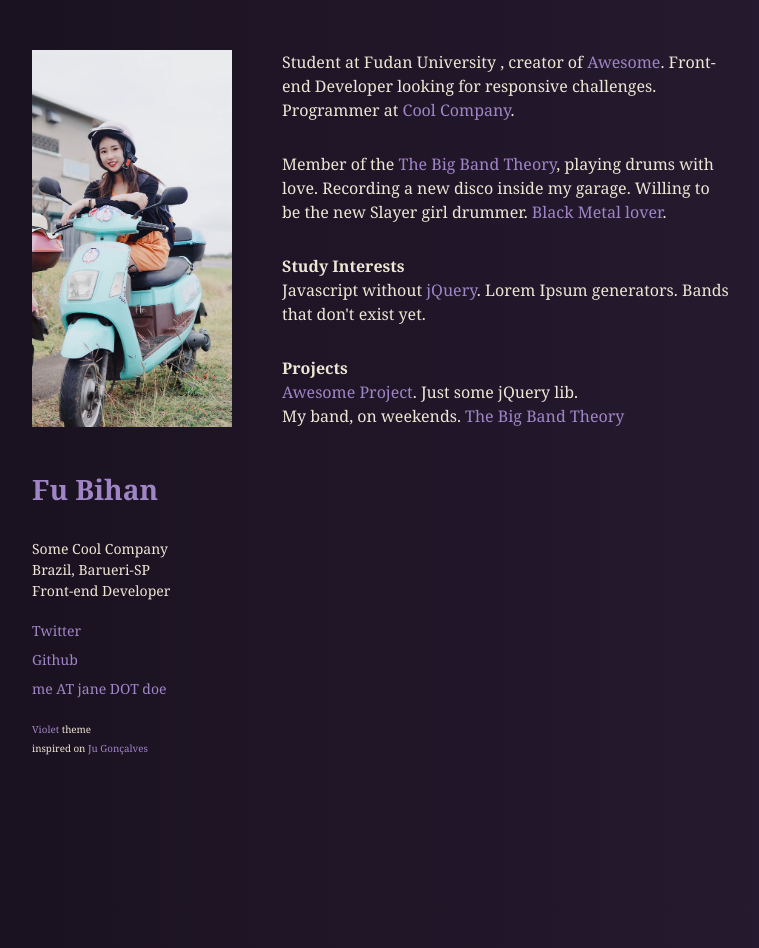
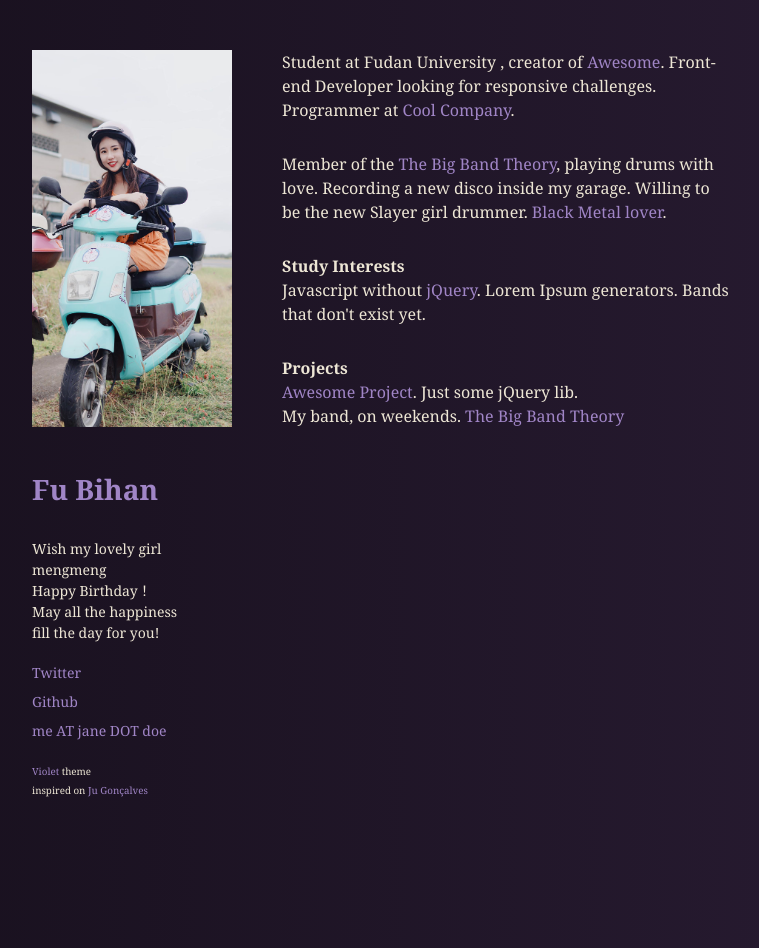
Before and after one commit to Spbohai/ddbohai.github.io, a Jekyll site: the page built from index.html, in a window 1280 px wide. Shown: the whole page, without its empty margins (68-827 px from the left). Built offline with Jekyll 4.4.1, drawn with Linux system fonts in a browser that asks for light colours.

Commit message:
Update index.html

```diff
--- a/index.html
+++ b/index.html
@@ -10,9 +10,9 @@ title: Home
   </h1>
 
   <p>
-    Some Cool Company</br>
-    Brazil, Barueri-SP</br>
-    Front-end Developer
+    Wish my lovely girl mengmeng</br>
+    Happy Birthday！</br>
+    May all the happiness fill the day for you!
   </p>
 
   <nav>
```
